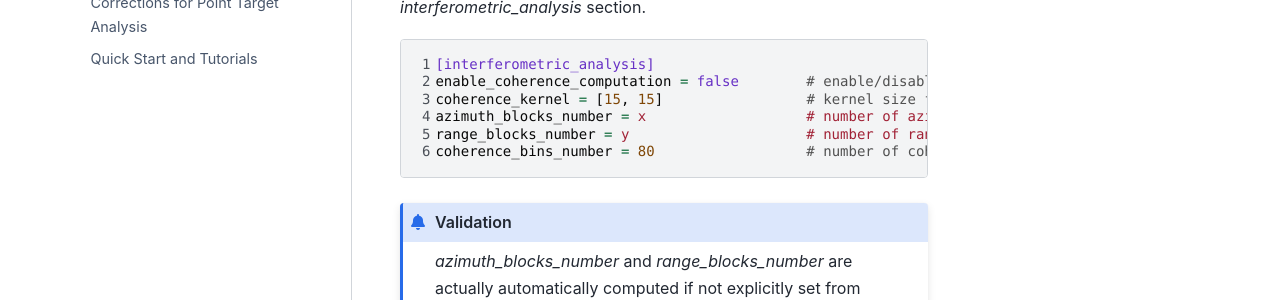
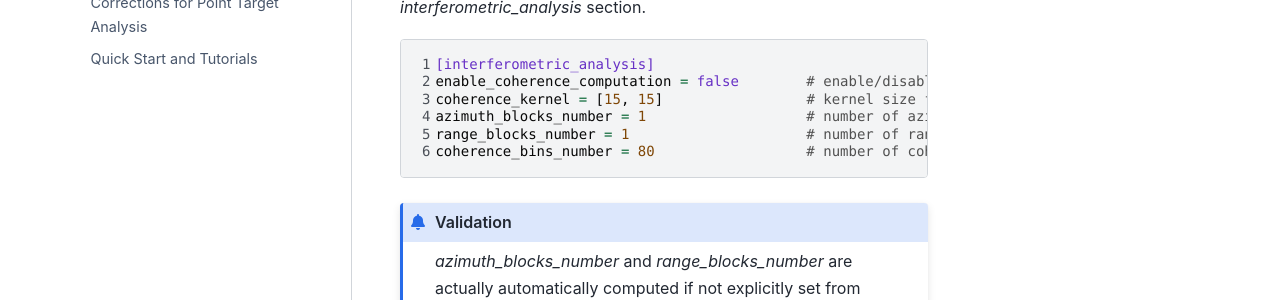
Before and after one commit to aresys-srl/sct, a Sphinx documentation site: the page built from docs/source/user_manual/configuration.rst, in a window 1280 px wide and 900 px high, scrolled down 7633 px. Shown: the part 286-586 px from the top of the window. Built offline with Sphinx 7.4.7 and the PyData theme 0.15.4, drawn with Linux system fonts in a browser that asks for light colours; some of the changed text lies outside the part shown.

Commit message:
documentation generation fix

```diff
--- a/docs/source/reference/api/web_scraping.rst
+++ b/docs/source/reference/api/web_scraping.rst
@@ -6,5 +6,3 @@ Web Scraping Module
 .. automodule:: sct.web_scraping.ionosphere_tec_map_downloader
 
 .. automodule:: sct.web_scraping.troposphere_maps_downloader
-
-.. automodule:: sct.web_scraping.rosamond_corner_reflector_downloader
--- a/docs/source/user_manual/configuration.rst
+++ b/docs/source/user_manual/configuration.rst
@@ -306,8 +306,8 @@ The following parameters can be configured directly under the `interferometric_a
     [interferometric_analysis]
     enable_coherence_computation = false        # enable/disable coherence computation (to be enabled for interferogram products)
     coherence_kernel = [15, 15]                 # kernel size for coherence computation
-    azimuth_blocks_number = x                   # number of azimuth blocks for computing coherence 2D histogram
-    range_blocks_number = y                     # number of range blocks for computing coherence 2D histogram
+    azimuth_blocks_number = 1                   # number of azimuth blocks for computing coherence 2D histogram
+    range_blocks_number = 1                     # number of range blocks for computing coherence 2D histogram
     coherence_bins_number = 80                  # number of coherence intensity bins
 
 .. admonition:: Validation
```
Also changed, not shown: other parts of docs/source/user_manual/configuration.rst (+1 -1 lines).
